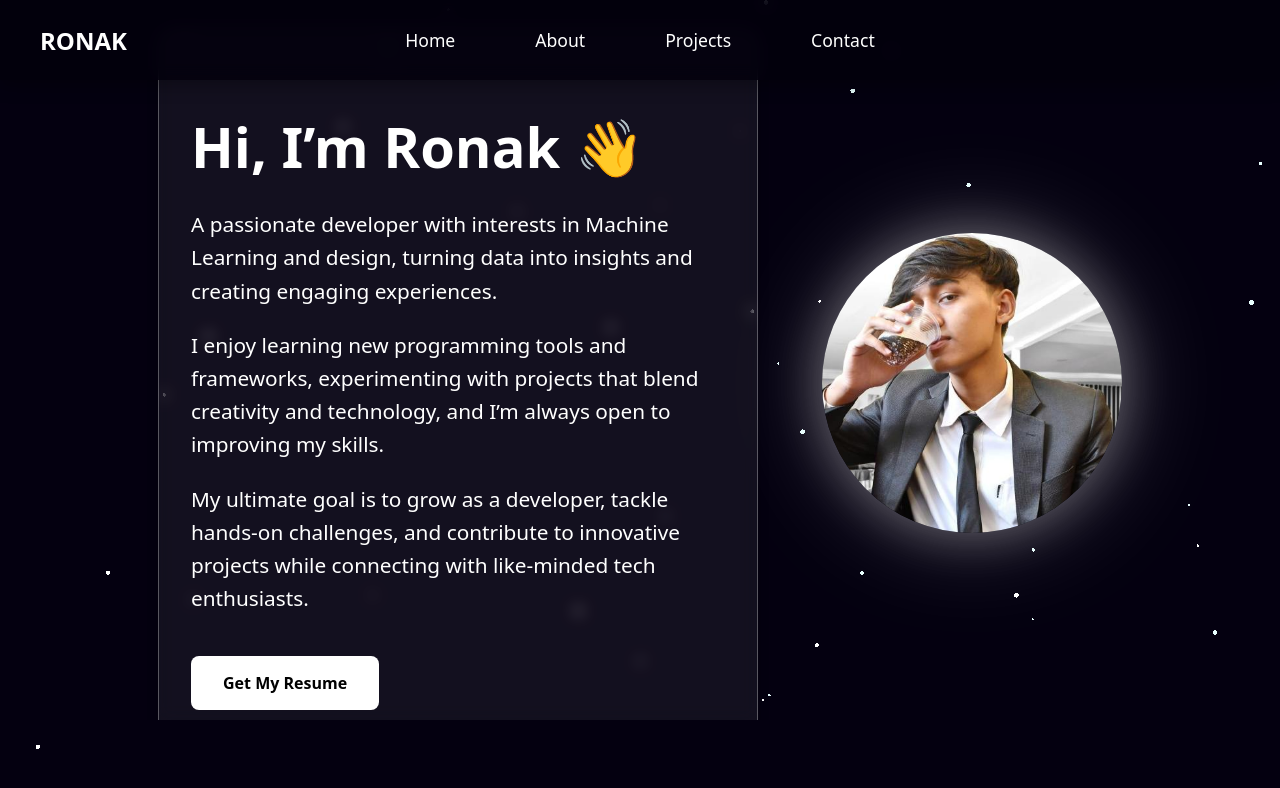
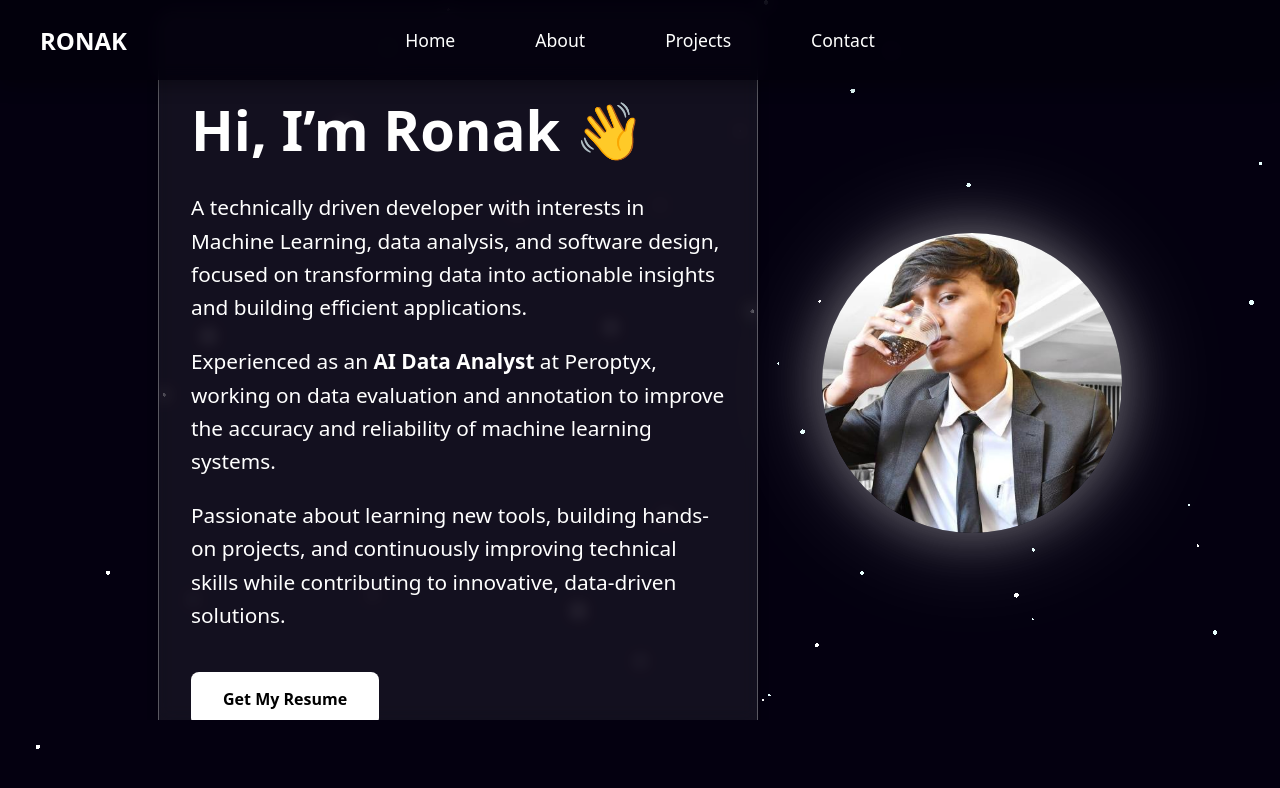
Before and after one commit to rronak/portfolio, a Next.js app: page /portfolio/ in a window 1280 px wide. Shown: the top 788 px of the page. Built offline with nearby package versions, Linux system fonts and the light colour scheme; a web font is replaced by a local one.

Commit message:
Updated experience

```diff
--- a/components/AboutSection.jsx
+++ b/components/AboutSection.jsx
@@ -13,10 +13,30 @@ export default function AboutSection() {
         <div className="about-content">
           <h2 className="text-white">About Me</h2>
           <p className="text-white">
-            I’m a Computer Programming student from Seneca College passionate about
-            building data-driven applications and creative web experiences.
-            I bridge the gap between complex data analysis and clean user interfaces.
+            Computer Programming graduate from Seneca College with 3.8 cumulative GPA.
           </p>
+          <div className="experience-card">
+  <h4 className="experience-title">
+    AI Data Analyst Intern <span>@ Peroptyx</span>
+  </h4>
+
+  <p className="experience-meta">
+    Sept 2025 – Dec 2025 · Remote · Toronto, ON
+  </p>
+
+  <ul className="experience-desc">
+  <li>
+    Evaluated and improved AI-generated datasets through accuracy, relevance,
+    and quality analysis at Peroptyx.
+  </li>
+  <li>
+    Identified anomalies and bias patterns while collaborating with
+    cross-functional teams to support model refinement.
+  </li>
+</ul>
+
+</div>
+
         </div>
 
         <div className="skills-container">
--- a/components/ContactSection.jsx
+++ b/components/ContactSection.jsx
@@ -49,7 +49,7 @@ export default function ContactSection() {
             className="contact-form"
             onSubmit={(e) => {
               e.preventDefault();
-              alert("Form submitted! (Integrate email service here)");
+              alert("I will reply you soon!");
             }}
           >
             <input type="text" placeholder="Your Name" required />
--- a/components/Hero.jsx
+++ b/components/Hero.jsx
@@ -9,22 +9,20 @@ export default function Hero() {
           <div className="hero-text-bg">
             <h1>Hi, I’m <b>Ronak</b> 👋</h1>
             <p>
-              A passionate developer with interests in Machine Learning and design, turning data into insights and creating engaging experiences.
+              A technically driven developer with interests in Machine Learning, data analysis, and software design, focused on transforming data into actionable insights and building efficient applications.
             </p>
-            <p>
-              I enjoy learning new programming tools and frameworks, experimenting with projects that blend creativity and technology, and I’m always open to improving my skills.
-            </p>
-            <p>
-              My ultimate goal is to grow as a developer, tackle hands-on challenges, and contribute to innovative projects while connecting with like-minded tech enthusiasts.
-            </p>
+            <p>Experienced as an <strong>AI Data Analyst</strong> at Peroptyx, working on data evaluation and annotation to improve the accuracy and reliability of machine learning systems.</p>
+            <p> Passionate about learning new tools, building hands-on projects, and continuously improving technical skills while contributing to innovative, data-driven solutions.</p>
 
             <a
-              href="/Ronak_Rayamajhi_Resume.pdf"
-              download
+              href="https://drive.google.com/file/d/1O_AEKTn1e044OXgeLRF48By68_uvMqmY/preview"
+              target="_blank"
+              rel="noopener noreferrer"
               className="resume-btn"
             >
               Get My Resume
             </a>
+
           </div>
         </div>
 
```
